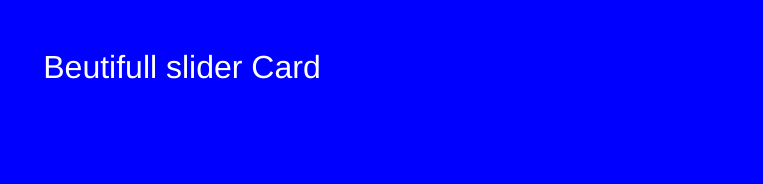
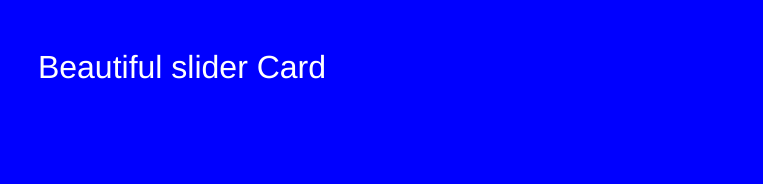
Before and after one commit to amolkapadi/swiperjsslider, a plain HTML site: page index.html in a window 1280 px wide. Shown: the top 184 px of the page, without its empty margins (458-1221 px from the left). Drawn offline with nearby package versions, Linux system fonts and the light colour scheme.

Commit message:
Update index.html

```diff
--- a/index.html
+++ b/index.html
@@ -49,7 +49,7 @@
 </head>
 
 <body>
-    <h2 class="text-center py-5 text-white">Beutifull slider Card</h2>
+    <h2 class="text-center py-5 text-white">Beautiful slider Card</h2>
 
   <swiper-container class="mySwiper" pagination="false" effect="coverflow" grab-cursor="true" centered-slides="true"
     slides-per-view="auto" coverflow-effect-rotate="50" coverflow-effect-stretch="0" coverflow-effect-depth="100"
```
